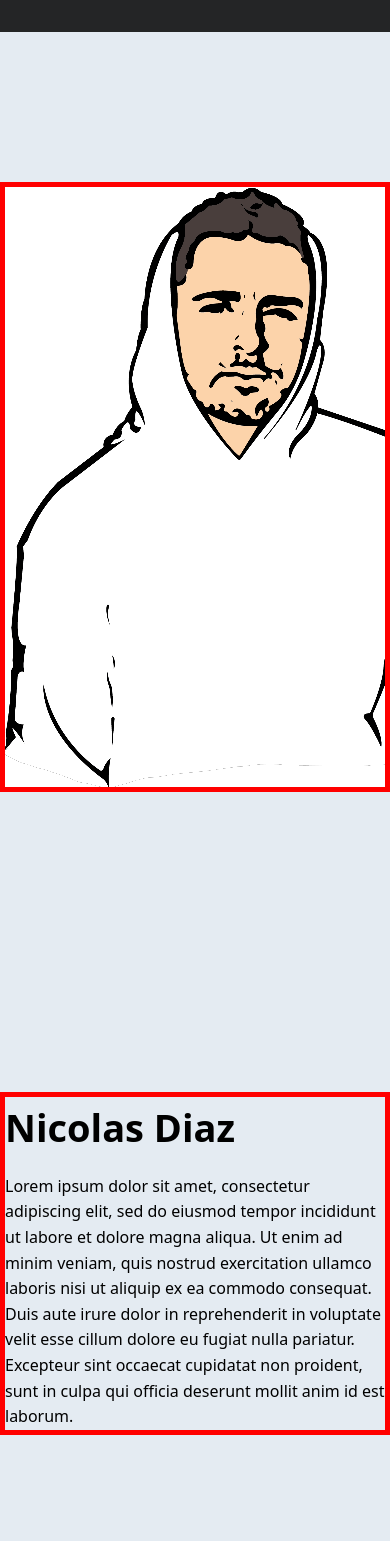
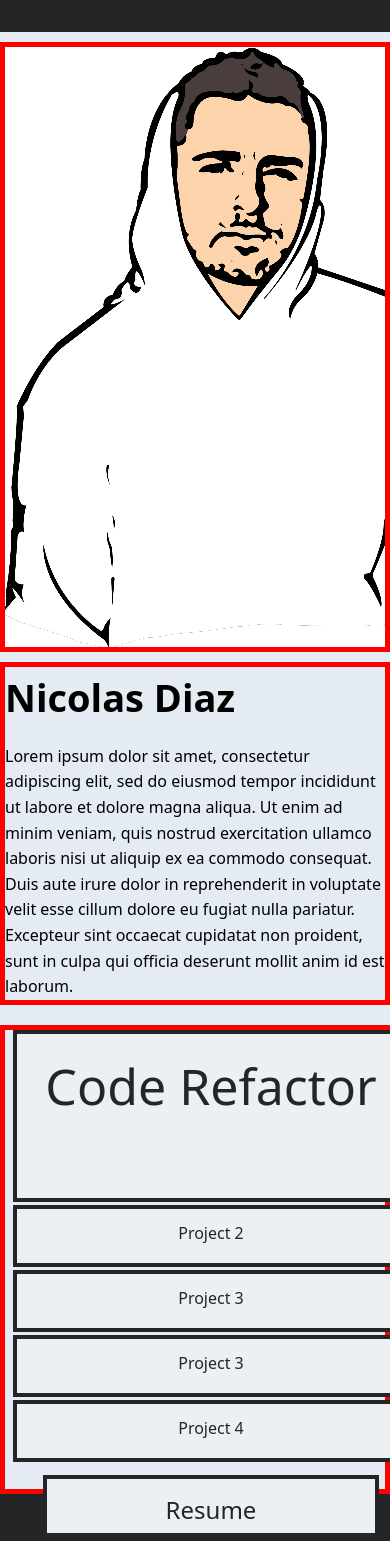
Before and after one commit to nicanthoni/project-professional-portfolio, a plain HTML site: page index.html in a window 390 px wide. Shown: the part 118-1659 px from the top of the page. Drawn offline with Linux system fonts and the light colour scheme.

Commit message:
minor updates to media queries

```diff
--- a/assets/style.css
+++ b/assets/style.css
@@ -238,7 +238,18 @@ label #cancel {
         flex-basis: 100%;
         flex-wrap: wrap;
         justify-content: center;
+
+    } .left-column {
+        margin-top: 160px;
+    } .center-column {
+        margin-top: 10px;
+
+    } .right-column {
+        margin-top: 20px;
+    } .resume {
+        margin-top: 10px;
     }
+
 }
 
 
@@ -249,40 +260,18 @@ label #cancel {
 
 
 
-    /* @media (min-width:600px) {
-        .left-column {
-            width: 90%;
-            flex-direction: column;
-            margin-top: 170px;
-        }
+/* @media (min-width:600px) {}
 
-        .center-column {
-            width: 90%;
-            flex-direction: column;
-            margin-top: 10px;
-            align-items: center;
-        }
+        @media (min-width:1025px) {}
 
-        .right-column {
-            flex-direction: column;
-            width: 90%;
-            margin-top: 14px;
-
-        }
-         .main-content {
-            margin-left: 0;
-        }
+        @media (min-width:1281px) {} */
 
 
 
-        @media (min-width:1025px) {}
 
-        @media (min-width:1281px) {}
 
 
 */ */
-
-
 /* For main-content END */
 
 
--- a/index.html
+++ b/index.html
@@ -57,9 +57,9 @@
                     non proident, sunt in culpa qui officia deserunt mollit anim id est laborum.
                 </p>
             </div>
-             <!-- 3 of 3 columns in flex container -->
+            <!-- 3 of 3 columns in flex container -->
             <div class="right-column">
-                <ul>
+                <ul id="right-column-ul">
                     <div class="project-1">
                         <li><a href="https://github.com/nicanthoni/project-code-refactor" target="_blank">Code
                                 Refactor</a></li>
```
Lines whose indentation alone changed are shown as unchanged.
